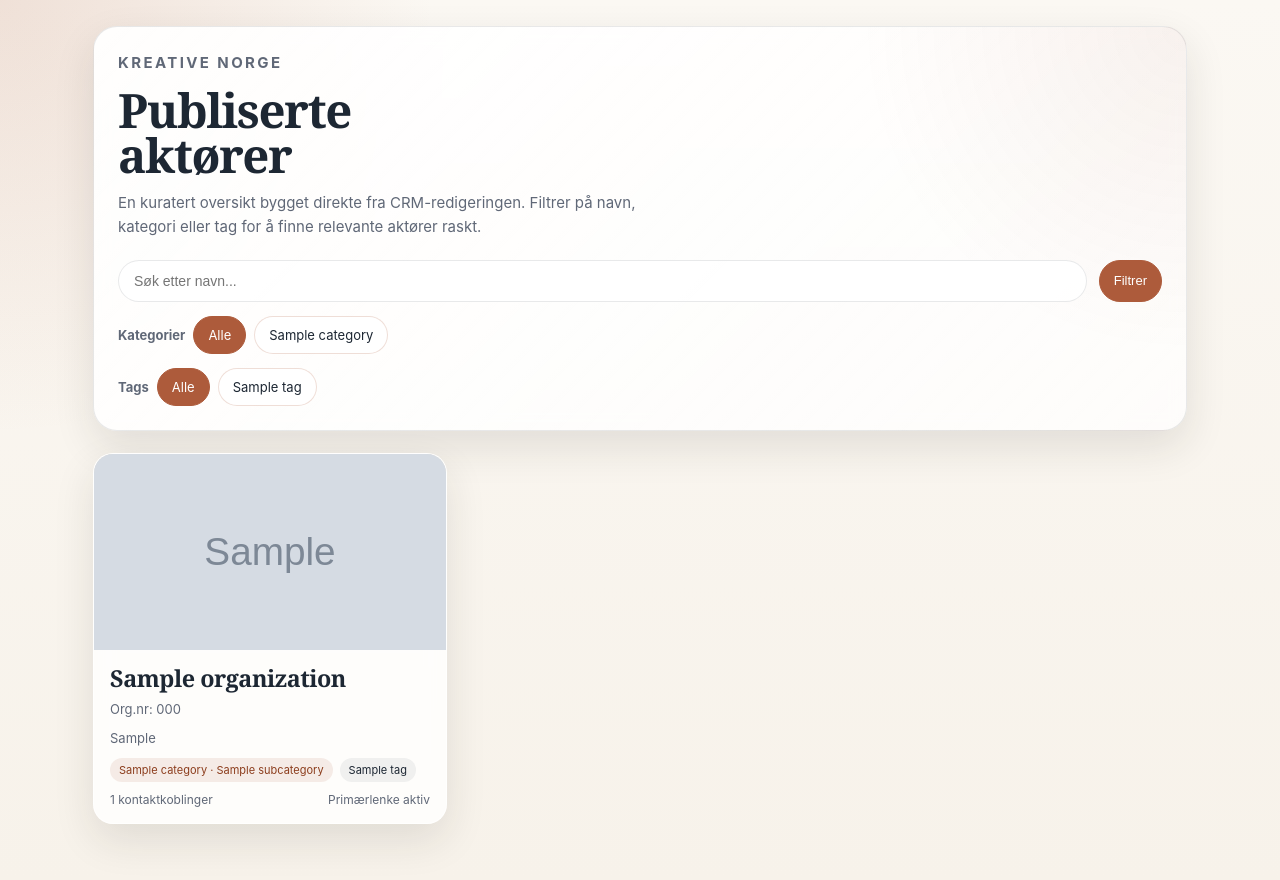
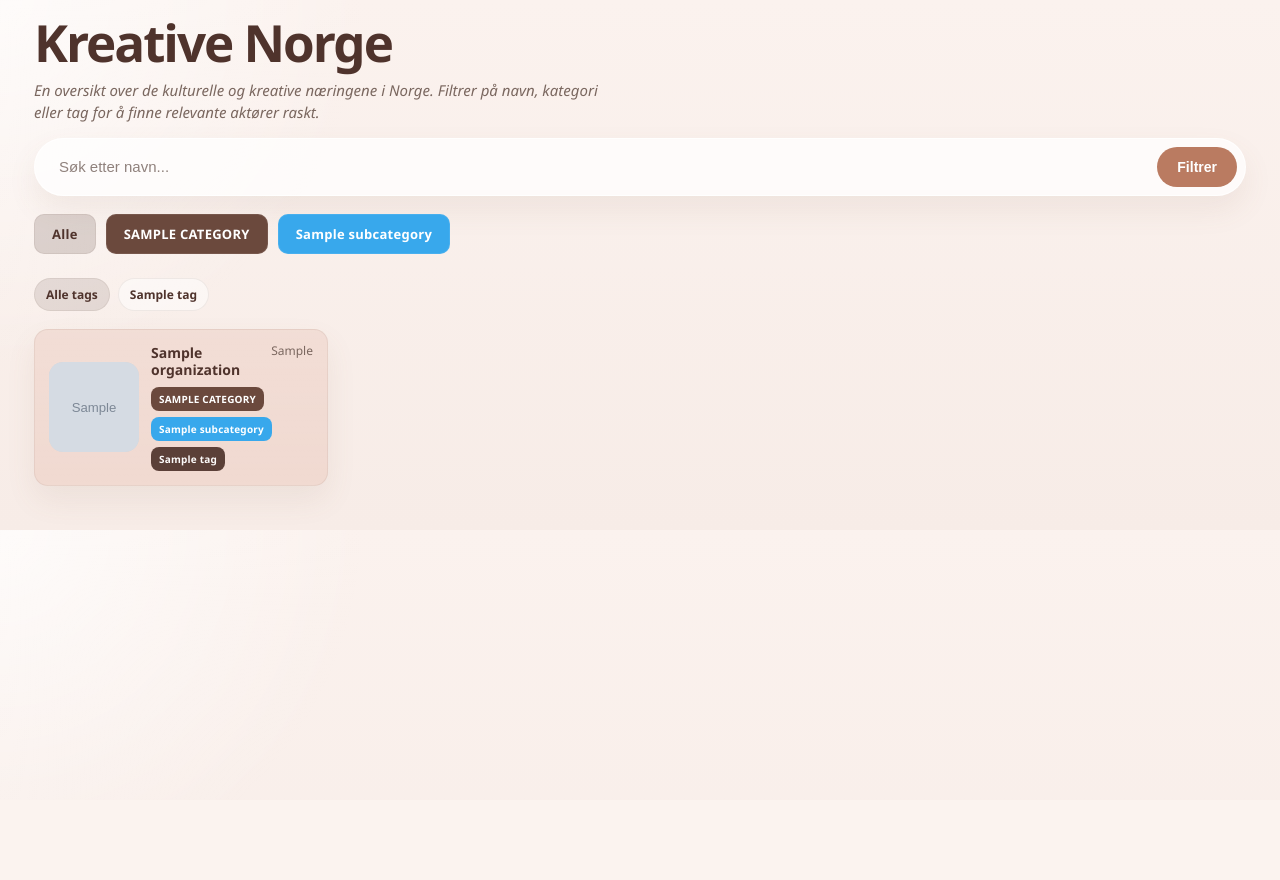
Before and after one commit to fredrik-stack/kreative-norge-crm, a Django app: page /public/actors/ in a window 1280 px wide. After the commit the page ends 510 px from the top, so only its background shows below. Run offline with Django 5.2, Linux system fonts and the light colour scheme; tables that the repository leaves empty hold one stand-in row (values such as "Sample post"); grey boxes marked "Sample" are stand-in pictures; parts of the project's set-up code (start-up, migrations or seed data) failed here and were passed over.

Commit message:
Redesign public actor list with carousel filters and compact cards

```diff
--- a/crm/templates/crm/public_actor_list.html
+++ b/crm/templates/crm/public_actor_list.html
@@ -3,263 +3,458 @@
 <head>
   <meta charset="utf-8" />
   <meta name="viewport" content="width=device-width, initial-scale=1" />
-  <title>Aktører - Public visning</title>
+  <title>Kreative Norge</title>
   <style>
     :root {
-      --bg: #f7f2ea;
-      --panel: rgba(255, 255, 255, 0.8);
-      --panel-strong: rgba(255, 255, 255, 0.9);
-      --ink: #1d2733;
-      --muted: #606877;
-      --line: rgba(29, 39, 51, 0.1);
-      --accent: #ad5b3b;
-      --accent-soft: rgba(173, 91, 59, 0.11);
-      --shadow: 0 16px 42px rgba(36, 33, 28, 0.11);
+      --bg: #f7ece7;
+      --surface: #f4d9cf;
+      --surface-strong: #f0d1c6;
+      --card: #f0d8cf;
+      --card-border: rgba(103, 63, 50, 0.08);
+      --ink: #4f332c;
+      --muted: #7a675f;
+      --line: rgba(103, 63, 50, 0.12);
+      --category: #6b493d;
+      --category-active: #54372e;
+      --subcategory: #38a8ec;
+      --subcategory-active: #1d8fd7;
+      --tag-bg: #4f332c;
+      --tag-ink: #ffffff;
+      --shadow: 0 14px 30px rgba(132, 95, 82, 0.09);
     }
+
     * { box-sizing: border-box; }
+
+    html {
+      scroll-behavior: smooth;
+    }
+
     body {
       margin: 0;
+      color: var(--ink);
+      font-family: "Avenir Next", "Segoe UI", sans-serif;
       background:
-        radial-gradient(circle at top left, rgba(173, 91, 59, 0.15), transparent 28%),
-        linear-gradient(180deg, #fbf8f3 0%, var(--bg) 100%);
-      color: var(--ink);
-      font-family: -apple-system, BlinkMacSystemFont, "Segoe UI", sans-serif;
+        radial-gradient(circle at top left, rgba(255, 255, 255, 0.72), transparent 26%),
+        linear-gradient(180deg, #fbf2ee 0%, var(--bg) 100%);
     }
-    main { max-width: 1130px; margin: 0 auto; padding: 26px 18px 56px; }
+
+    main {
+      max-width: 1240px;
+      margin: 0 auto;
+      padding: 18px 14px 44px;
+    }
+
     .hero {
       display: grid;
       gap: 14px;
-      padding: 24px;
-      border: 1px solid var(--line);
-      border-radius: 24px;
-      background:
-        radial-gradient(circle at right top, rgba(173, 91, 59, 0.08), transparent 28%),
-        linear-gradient(135deg, rgba(255,255,255,0.94), rgba(255,255,255,0.72));
+      margin-bottom: 18px;
+    }
+
+    .hero h1 {
+      margin: 0;
+      font-family: "Avenir Next", "Segoe UI", sans-serif;
+      font-size: clamp(2.3rem, 4vw, 3.5rem);
+      line-height: 0.94;
+      letter-spacing: -0.04em;
+      font-weight: 800;
+    }
+
+    .hero-copy {
+      margin: 0;
+      color: var(--muted);
+      font-size: 15px;
+      line-height: 1.45;
+      font-style: italic;
+      max-width: 72ch;
+    }
+
+    .search-shell {
+      display: flex;
+      gap: 10px;
+      align-items: center;
+      padding: 8px;
+      border-radius: 999px;
+      background: rgba(255, 255, 255, 0.72);
+      border: 1px solid rgba(255, 255, 255, 0.8);
       box-shadow: var(--shadow);
-      backdrop-filter: blur(8px);
-      margin-bottom: 22px;
     }
-    .eyebrow {
-      margin: 0;
-      text-transform: uppercase;
-      letter-spacing: .16em;
-      font-size: 11px;
-      color: var(--accent);
+
+    .search-shell input {
+      flex: 1;
+      min-width: 0;
+      border: 0;
+      background: transparent;
+      padding: 11px 16px;
+      color: var(--ink);
+      font-size: 15px;
+      outline: none;
+    }
+
+    .search-shell input::placeholder {
+      color: #8f817c;
+    }
+
+    .search-shell button {
+      border: 0;
+      border-radius: 999px;
+      padding: 12px 20px;
+      background: #ba7b61;
+      color: white;
+      font-size: 14px;
       font-weight: 700;
+      cursor: pointer;
+      transition: transform .15s ease, background .15s ease;
     }
-    h1 {
-      margin: 0;
-      font-family: ui-serif, Georgia, Cambria, "Times New Roman", serif;
-      font-size: clamp(2rem, 3.7vw, 3.9rem);
-      line-height: 0.94;
-      max-width: 11ch;
-      letter-spacing: -0.03em;
+
+    .search-shell button:hover {
+      transform: translateY(-1px);
+      background: #ae6f55;
     }
-    .hero p { margin: 0; color: var(--muted); max-width: 60ch; font-size: 15px; line-height: 1.55; }
-    .filters {
-      display: grid;
-      gap: 12px;
-      margin-top: 8px;
+
+    .carousel {
+      display: flex;
+      gap: 10px;
+      overflow-x: auto;
+      padding: 4px 0 8px;
+      scrollbar-width: thin;
+      scroll-snap-type: x proximity;
     }
-    .search-row {
-      display: flex;
-      gap: 12px;
-      flex-wrap: wrap;
+
+    .carousel::-webkit-scrollbar {
+      height: 10px;
     }
-    .search-row input {
-      flex: 1 1 280px;
-      min-width: 0;
-      padding: 12px 15px;
+
+    .carousel::-webkit-scrollbar-thumb {
+      background: rgba(79, 51, 44, 0.18);
       border-radius: 999px;
-      border: 1px solid var(--line);
-      background: rgba(255,255,255,0.94);
-      font-size: 14px;
     }
-    .search-row button, .chip-link {
-      appearance: none;
-      border: 1px solid rgba(173, 91, 59, 0.2);
-      background: var(--panel-strong);
-      color: var(--ink);
-      border-radius: 999px;
-      padding: 10px 14px;
+
+    .filter-pill {
+      flex: 0 0 auto;
+      scroll-snap-align: start;
+      display: inline-flex;
+      align-items: center;
+      justify-content: center;
+      min-height: 40px;
+      padding: 11px 18px;
+      border-radius: 10px;
+      color: #fff;
       text-decoration: none;
       font-size: 13px;
-      transition: transform .12s ease, background .12s ease;
+      font-weight: 700;
+      letter-spacing: 0.02em;
+      box-shadow: inset 0 0 0 1px rgba(255,255,255,0.08);
+      transition: transform .15s ease, filter .15s ease;
+      white-space: nowrap;
     }
-    .chip-link.active, .search-row button {
-      background: var(--accent);
-      color: white;
-      border-color: var(--accent);
+
+    .filter-pill:hover {
+      transform: translateY(-1px);
+      filter: brightness(0.98);
     }
-    .chip-link:hover, .search-row button:hover { transform: translateY(-1px); }
-    .chip-group { display: flex; flex-wrap: wrap; gap: 8px; align-items: center; }
-    .chip-group strong { font-size: 13px; color: var(--muted); }
-    .grid { display: grid; grid-template-columns: repeat(auto-fill, minmax(280px, 1fr)); gap: 16px; }
+
+    .filter-pill.category {
+      background: var(--category);
+    }
+
+    .filter-pill.category.active {
+      background: var(--category-active);
+    }
+
+    .filter-pill.subcategory {
+      background: var(--subcategory);
+    }
+
+    .filter-pill.subcategory.active {
+      background: var(--subcategory-active);
+    }
+
+    .filter-pill.all {
+      background: rgba(79, 51, 44, 0.12);
+      color: var(--ink);
+      box-shadow: inset 0 0 0 1px rgba(79, 51, 44, 0.08);
+    }
+
+    .filter-pill.all.active {
+      background: rgba(79, 51, 44, 0.18);
+    }
+
+    .tag-row {
+      display: flex;
+      flex-wrap: wrap;
+      gap: 8px;
+      margin-top: 2px;
+    }
+
+    .tag-chip {
+      display: inline-flex;
+      align-items: center;
+      min-height: 30px;
+      padding: 7px 11px;
+      border-radius: 999px;
+      text-decoration: none;
+      background: rgba(255,255,255,0.48);
+      border: 1px solid rgba(79, 51, 44, 0.08);
+      color: var(--ink);
+      font-size: 12px;
+      font-weight: 600;
+    }
+
+    .tag-chip.active {
+      background: rgba(79, 51, 44, 0.12);
+    }
+
+    .results {
+      display: grid;
+      grid-template-columns: repeat(4, minmax(0, 1fr));
+      gap: 12px;
+      margin-top: 18px;
+    }
+
     .card {
       display: grid;
+      grid-template-columns: 90px minmax(0, 1fr);
+      gap: 12px;
+      align-items: center;
       text-decoration: none;
       color: inherit;
-      background: var(--panel);
-      border: 1px solid rgba(255,255,255,0.7);
-      border-radius: 20px;
-      overflow: hidden;
+      padding: 14px;
+      border-radius: 14px;
+      background: linear-gradient(180deg, rgba(255,255,255,0.14), rgba(255,255,255,0.04)), var(--card);
+      border: 1px solid var(--card-border);
       box-shadow: var(--shadow);
-      backdrop-filter: blur(10px);
+      min-height: 106px;
       transition: transform .16s ease, box-shadow .16s ease;
     }
-    .card:hover { transform: translateY(-4px); box-shadow: 0 22px 52px rgba(36, 33, 28, 0.16); }
-    .thumb { width: 100%; height: 196px; object-fit: cover; background: #e5dfd6; }
+
+    .card:hover {
+      transform: translateY(-2px);
+      box-shadow: 0 18px 34px rgba(132, 95, 82, 0.12);
+    }
+
+    .thumb,
     .thumb-fallback {
-      height: 196px;
+      width: 90px;
+      height: 90px;
+      border-radius: 14px;
+      overflow: hidden;
+      background: #e6d3cb;
+    }
+
+    .thumb {
+      object-fit: cover;
+      display: block;
+    }
+
+    .thumb-fallback {
       display: grid;
-      align-content: end;
-      padding: 16px;
+      place-items: end start;
+      padding: 10px;
       background:
-        linear-gradient(180deg, rgba(22, 28, 36, 0.02), rgba(22, 28, 36, 0.42)),
-        radial-gradient(circle at top left, rgba(173, 91, 59, 0.22), transparent 34%),
-        linear-gradient(135deg, #ddd5ca 0%, #cfc6bb 48%, #e7e1d9 100%);
-      color: white;
+        linear-gradient(180deg, rgba(255,255,255,0.08), rgba(79, 51, 44, 0.16)),
+        radial-gradient(circle at top left, rgba(255,255,255,0.5), transparent 34%),
+        linear-gradient(135deg, #d9b8ad 0%, #e8d6ce 100%);
     }
+
     .thumb-fallback span {
       display: inline-flex;
-      width: fit-content;
-      margin-bottom: 8px;
-      padding: 5px 8px;
-      border-radius: 999px;
-      background: rgba(255,255,255,0.14);
-      font-size: 10px;
-      text-transform: uppercase;
-      letter-spacing: 0.12em;
+      max-width: 100%;
+      color: rgba(79, 51, 44, 0.9);
+      font-size: 11px;
+      font-weight: 700;
+      line-height: 1.1;
     }
-    .thumb-fallback strong {
-      font-family: ui-serif, Georgia, Cambria, "Times New Roman", serif;
-      font-size: 1.2rem;
-      line-height: 0.98;
-      letter-spacing: -0.02em;
-      max-width: 10ch;
+
+    .card-body {
+      min-width: 0;
+      display: grid;
+      gap: 8px;
     }
-    .body { display: grid; gap: 10px; padding: 16px; }
+
+    .card-head {
+      display: flex;
+      align-items: start;
+      justify-content: space-between;
+      gap: 10px;
+    }
+
     .card h2 {
       margin: 0;
-      font-family: ui-serif, Georgia, Cambria, "Times New Roman", serif;
-      font-size: 1.46rem;
-      line-height: 1.03;
-      letter-spacing: -0.02em;
+      min-width: 0;
+      font-size: 14px;
+      line-height: 1.25;
+      font-weight: 700;
+      color: var(--ink);
     }
-    .meta { color: var(--muted); font-size: 13px; margin: 0; line-height: 1.45; }
-    .pill-row { display: flex; flex-wrap: wrap; gap: 7px; }
-    .pill {
+
+    .municipality {
+      flex: 0 0 auto;
+      color: var(--muted);
+      font-size: 12px;
+      line-height: 1.1;
+      white-space: nowrap;
+    }
+
+    .meta-row {
+      display: flex;
+      flex-wrap: wrap;
+      gap: 6px;
+    }
+
+    .mini-pill {
       display: inline-flex;
       align-items: center;
-      padding: 5px 9px;
-      border-radius: 999px;
-      background: rgba(31, 41, 55, 0.06);
-      font-size: 11px;
-      color: var(--ink);
+      min-height: 24px;
+      padding: 5px 8px;
+      border-radius: 8px;
+      color: white;
+      font-size: 10px;
+      font-weight: 700;
+      letter-spacing: 0.02em;
+      white-space: nowrap;
     }
-    .pill.accent { background: var(--accent-soft); color: #8c3d1d; }
-    .footer-meta {
-      display: flex;
-      justify-content: space-between;
-      gap: 10px;
-      color: var(--muted);
-      font-size: 12px;
+
+    .mini-pill.category {
+      background: var(--category);
     }
+
+    .mini-pill.subcategory {
+      background: var(--subcategory);
+    }
+
+    .mini-pill.tag {
+      background: var(--tag-bg);
+      color: var(--tag-ink);
+      opacity: 0.92;
+    }
+
     .empty {
-      padding: 28px;
-      border-radius: 20px;
-      border: 1px dashed var(--line);
-      background: rgba(255,255,255,0.6);
+      margin-top: 18px;
+      padding: 24px;
+      border-radius: 16px;
+      background: rgba(255,255,255,0.45);
+      border: 1px dashed rgba(79, 51, 44, 0.14);
       color: var(--muted);
     }
+
+    @media (max-width: 1120px) {
+      .results {
+        grid-template-columns: repeat(3, minmax(0, 1fr));
+      }
+    }
+
+    @media (max-width: 860px) {
+      .results {
+        grid-template-columns: repeat(2, minmax(0, 1fr));
+      }
+    }
+
     @media (max-width: 640px) {
-      main { padding: 18px 14px 44px; }
-      .hero { padding: 20px; border-radius: 20px; }
-      .card { border-radius: 18px; }
-      .thumb, .thumb-fallback { height: 170px; }
+      main {
+        padding: 14px 12px 32px;
+      }
+
+      .hero {
+        gap: 12px;
+      }
+
+      .hero h1 {
+        font-size: 2.4rem;
+      }
+
+      .search-shell {
+        padding: 6px;
+      }
+
+      .search-shell input {
+        padding: 10px 12px;
+        font-size: 14px;
+      }
+
+      .search-shell button {
+        padding: 11px 16px;
+      }
+
+      .results {
+        grid-template-columns: 1fr;
+      }
     }
   </style>
 </head>
 <body>
   <main>
     <section class="hero">
-      <p class="eyebrow">Kreative Norge</p>
-      <h1>Publiserte aktører</h1>
-      <p>En kuratert oversikt bygget direkte fra CRM-redigeringen. Filtrer på navn, kategori eller tag for å finne relevante aktører raskt.</p>
+      <h1>Kreative Norge</h1>
+      <p class="hero-copy">En oversikt over de kulturelle og kreative næringene i Norge. Filtrer på navn, kategori eller tag for å finne relevante aktører raskt.</p>
 
-      <form class="filters" method="get">
-        <div class="search-row">
+      <form method="get">
+        <div class="search-shell">
           <input type="search" name="q" value="{{ query }}" placeholder="Søk etter navn..." />
           {% if selected_tag %}<input type="hidden" name="tag" value="{{ selected_tag }}" />{% endif %}
           {% if selected_category %}<input type="hidden" name="category" value="{{ selected_category }}" />{% endif %}
+          {% if selected_subcategory %}<input type="hidden" name="subcategory" value="{{ selected_subcategory }}" />{% endif %}
           <button type="submit">Filtrer</button>
         </div>
       </form>
 
       {% if available_categories %}
-        <div class="chip-group">
-          <strong>Kategorier</strong>
-          <a class="chip-link {% if not selected_category %}active{% endif %}" href="?{% if query %}q={{ query|urlencode }}&{% endif %}{% if selected_tag %}tag={{ selected_tag|urlencode }}{% endif %}">Alle</a>
+        <div class="carousel" aria-label="Hovedkategorier">
+          <a class="filter-pill all {% if not selected_category and not selected_subcategory %}active{% endif %}" href="?{% if query %}q={{ query|urlencode }}&{% endif %}{% if selected_tag %}tag={{ selected_tag|urlencode }}{% endif %}">Alle</a>
           {% for category in available_categories %}
-            <a class="chip-link {% if selected_category == category.slug %}active{% endif %}" href="?{% if query %}q={{ query|urlencode }}&{% endif %}category={{ category.slug|urlencode }}{% if selected_tag %}&tag={{ selected_tag|urlencode }}{% endif %}">{{ category.name }}</a>
+            <a class="filter-pill category {% if selected_category == category.slug %}active{% endif %}" href="?{% if query %}q={{ query|urlencode }}&{% endif %}category={{ category.slug|urlencode }}{% if selected_tag %}&tag={{ selected_tag|urlencode }}{% endif %}">{{ category.name|upper }}</a>
+          {% endfor %}
+          {% for subcategory in available_subcategories %}
+            <a class="filter-pill subcategory {% if selected_subcategory == subcategory.slug %}active{% endif %}" href="?{% if query %}q={{ query|urlencode }}&{% endif %}subcategory={{ subcategory.slug|urlencode }}{% if selected_tag %}&tag={{ selected_tag|urlencode }}{% endif %}">{{ subcategory.name }}</a>
           {% endfor %}
         </div>
       {% endif %}
 
       {% if available_tags %}
-        <div class="chip-group">
-          <strong>Tags</strong>
-          <a class="chip-link {% if not selected_tag %}active{% endif %}" href="?{% if query %}q={{ query|urlencode }}&{% endif %}{% if selected_category %}category={{ selected_category|urlencode }}{% endif %}">Alle</a>
+        <div class="tag-row">
+          <a class="tag-chip {% if not selected_tag %}active{% endif %}" href="?{% if query %}q={{ query|urlencode }}&{% endif %}{% if selected_category %}category={{ selected_category|urlencode }}&{% endif %}{% if selected_subcategory %}subcategory={{ selected_subcategory|urlencode }}{% endif %}">Alle tags</a>
           {% for tag in available_tags %}
-            <a class="chip-link {% if selected_tag == tag.slug %}active{% endif %}" href="?{% if query %}q={{ query|urlencode }}&{% endif %}tag={{ tag.slug|urlencode }}{% if selected_category %}&category={{ selected_category|urlencode }}{% endif %}">{{ tag.name }}</a>
+            <a class="tag-chip {% if selected_tag == tag.slug %}active{% endif %}" href="?{% if query %}q={{ query|urlencode }}&{% endif %}tag={{ tag.slug|urlencode }}{% if selected_category %}&category={{ selected_category|urlencode }}{% endif %}{% if selected_subcategory %}&subcategory={{ selected_subcategory|urlencode }}{% endif %}">{{ tag.name }}</a>
           {% endfor %}
         </div>
       {% endif %}
     </section>
 
-    <div class="grid">
-      {% for actor in actors %}
-        <a class="card" href="/public/actors/{{ actor.org_number }}/">
-          {% if actor.og_image_url %}
-            <img class="thumb" src="{{ actor.og_image_url }}" alt="{{ actor.name }}" loading="lazy" />
-          {% else %}
-            <div class="thumb-fallback">
-              <span>Kreative Norge</span>
-              <strong>{{ actor.name }}</strong>
-            </div>
-          {% endif %}
-          <div class="body">
-            <h2>{{ actor.name }}</h2>
-            <p class="meta">Org.nr: {{ actor.org_number|default:"-" }}</p>
-            <p class="meta">{{ actor.municipalities|default:"Ingen kommune registrert" }}</p>
-
-            {% if actor.subcategories.all or actor.tags.all %}
-              <div class="pill-row">
-                {% for subcategory in actor.subcategories.all %}
-                  <span class="pill accent">{{ subcategory.category.name }} · {{ subcategory.name }}</span>
-                {% endfor %}
-                {% for tag in actor.tags.all %}
-                  <span class="pill">{{ tag.name }}</span>
-                {% endfor %}
+    {% if actors %}
+      <section class="results">
+        {% for actor in actors %}
+          <a class="card" href="/public/actors/{{ actor.org_number }}/">
+            {% if actor.og_image_url %}
+              <img class="thumb" src="{{ actor.og_image_url }}" alt="{{ actor.name }}" loading="lazy" />
+            {% else %}
+              <div class="thumb-fallback">
+                <span>{{ actor.name|truncatechars:18 }}</span>
               </div>
             {% endif %}
 
-            <div class="footer-meta">
-              <span>{{ actor.org_people.count }} kontaktkoblinger</span>
-              {% if actor.get_primary_link %}
-                <span>Primærlenke aktiv</span>
-              {% else %}
-                <span>Ingen primærlenke</span>
-              {% endif %}
+            <div class="card-body">
+              <div class="card-head">
+                <h2>{{ actor.name }}</h2>
+                <span class="municipality">{{ actor.municipalities|default:"-" }}</span>
+              </div>
+
+              <div class="meta-row">
+                {% for subcategory in actor.subcategories.all %}
+                  <span class="mini-pill category">{{ subcategory.category.name|upper }}</span>
+                  <span class="mini-pill subcategory">{{ subcategory.name }}</span>
+                {% endfor %}
+                {% for tag in actor.tags.all %}
+                  <span class="mini-pill tag">{{ tag.name }}</span>
+                {% endfor %}
+              </div>
             </div>
-          </div>
-        </a>
-      {% empty %}
-        <div class="empty">
-          Ingen publiserte aktører matcher filteret ditt ennå.
-        </div>
-      {% endfor %}
-    </div>
+          </a>
+        {% endfor %}
+      </section>
+    {% else %}
+      <div class="empty">
+        Ingen publiserte aktører matcher filteret ditt ennå.
+      </div>
+    {% endif %}
   </main>
 </body>
 </html>
```
Also changed, not shown: crm/views_public_site.py (+8 -1 lines).
